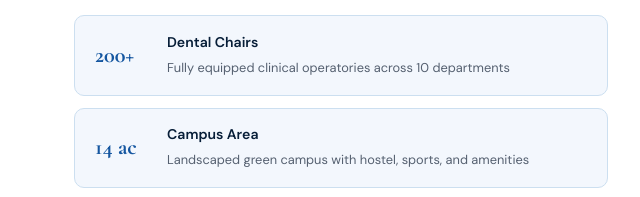
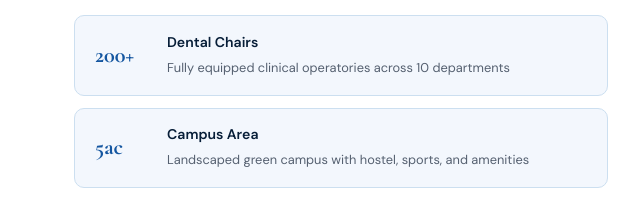
Before and after one commit to Kushal-191105/rrdch-website, a plain HTML site: page about.html in a window 1280 px wide. Shown: the part 4120-4317 px from the top of the page, 0-640 px from the left. Drawn offline with nearby package versions, Linux system fonts and the light colour scheme.

Commit message:
updated about page

```diff
--- a/about.html
+++ b/about.html
@@ -991,7 +991,7 @@
               </div>
             </div>
             <div class="infra-item">
-              <span class="i-num">14 ac</span>
+              <span class="i-num">5ac</span>
               <div>
                 <strong>Campus Area</strong>
                 <span>Landscaped green campus with hostel, sports, and amenities</span>
```
